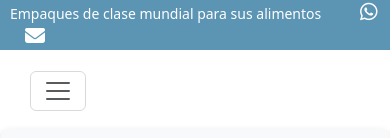
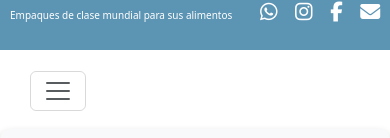
Before and after one commit to NataliaVH15/COVESA, a plain HTML site: page Proveedores.html in a window 390 px wide. Shown: the top 138 px of the page. Drawn offline with nearby package versions, Linux system fonts and the light colour scheme.

Commit message:
commitDetalles03

```diff
--- a/css/Estilo.css
+++ b/css/Estilo.css
@@ -87,12 +87,12 @@
         font-size: 15px;
     }
     .part_menu {
-        font-size: 14px; /* Tamaño del texto */
+        font-size: 10px; /* Tamaño del texto */
         font-weight: 300; /* Hace las letras delgadas */
         width: 480px;
     }
     .social-icons {
-        margin-left: 20px; /* Empuja los íconos completamente a la derecha */
+        margin-left: 10px; /* Empuja los íconos completamente a la derecha */
     }
     footer{
         font-size: 15px;
--- a/css/FoodService.css
+++ b/css/FoodService.css
@@ -201,11 +201,11 @@ input[type="submit"]:hover {
         font-size: 12px;
     }
     .part_menu {
-        font-size: 14px; /* Tamaño del texto */
+        font-size: 10px; /* Tamaño del texto */
         font-weight: 300; /* Hace las letras delgadas */
         width: 480px;
     }
     .social-icons {
-        margin-left: 20px; /* Empuja los íconos completamente a la derecha */
+        margin-left: 10px; /* Empuja los íconos completamente a la derecha */
     }
 }
--- a/css/Industrial.css
+++ b/css/Industrial.css
@@ -169,11 +169,11 @@ h2{
         font-size: 12px;
     }
     .part_menu {
-        font-size: 14px; /* Tamaño del texto */
+        font-size: 10px; /* Tamaño del texto */
         font-weight: 300; /* Hace las letras delgadas */
         width: 480px;
     }
     .social-icons {
-        margin-left: 20px; /* Empuja los íconos completamente a la derecha */
+        margin-left: 10px; /* Empuja los íconos completamente a la derecha */
     }
 }
--- a/css/MV.css
+++ b/css/MV.css
@@ -116,11 +116,11 @@ h3 {
         font-size: 15px;
     }
     .part_menu {
-        font-size: 14px; /* Tamaño del texto */
+        font-size: 10px; /* Tamaño del texto */
         font-weight: 300; /* Hace las letras delgadas */
         width: 480px;
     }
     .social-icons {
-        margin-left: 20px; /* Empuja los íconos completamente a la derecha */
+        margin-left: 10px; /* Empuja los íconos completamente a la derecha */
     }
 }
--- a/css/Provedores.css
+++ b/css/Provedores.css
@@ -67,11 +67,11 @@
         font-size: 15px;
     }
     .part_menu {
-        font-size: 14px; /* Tamaño del texto */
+        font-size: 10px; /* Tamaño del texto */
         font-weight: 300; /* Hace las letras delgadas */
         width: 480px;
     }
     .social-icons {
-        margin-left: 20px; /* Empuja los íconos completamente a la derecha */
+        margin-left: 10px; /* Empuja los íconos completamente a la derecha */
     }
 }
--- a/css/Quienessomos.css
+++ b/css/Quienessomos.css
@@ -126,11 +126,11 @@ h3{
         font-size: 15px;
     }
     .part_menu {
-        font-size: 14px; /* Tamaño del texto */
+        font-size: 10px; /* Tamaño del texto */
         font-weight: 300; /* Hace las letras delgadas */
         width: 500px;
     }
     .social-icons {
-        margin-left: 20px; /* Empuja los íconos completamente a la derecha */
+        margin-left: 10px; /* Empuja los íconos completamente a la derecha */
     }
 }
```
